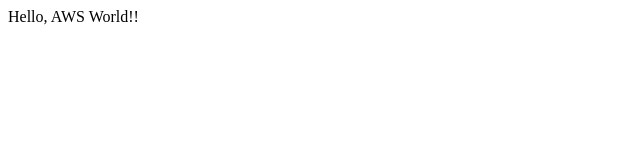
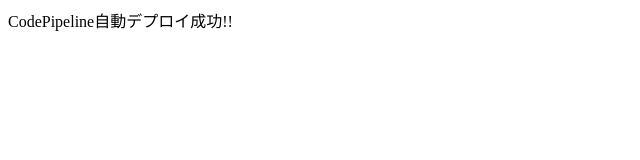
Before and after one commit to rin-5051127/kadai-cicd, a plain HTML site: page src/index.html in a window 1280 px wide. Shown: the whole page, without its empty margins (0-640 px from the left). Drawn offline with Linux system fonts and the light colour scheme.

Commit message:
Update index.html

```diff
--- a/src/index.html
+++ b/src/index.html
@@ -6,6 +6,6 @@
   <title>CI/CDハンズオン</title>
 </head>
 <body>
-  Hello, AWS World!!
+  CodePipeline自動デプロイ成功!!
 </body>
 </html>
```
